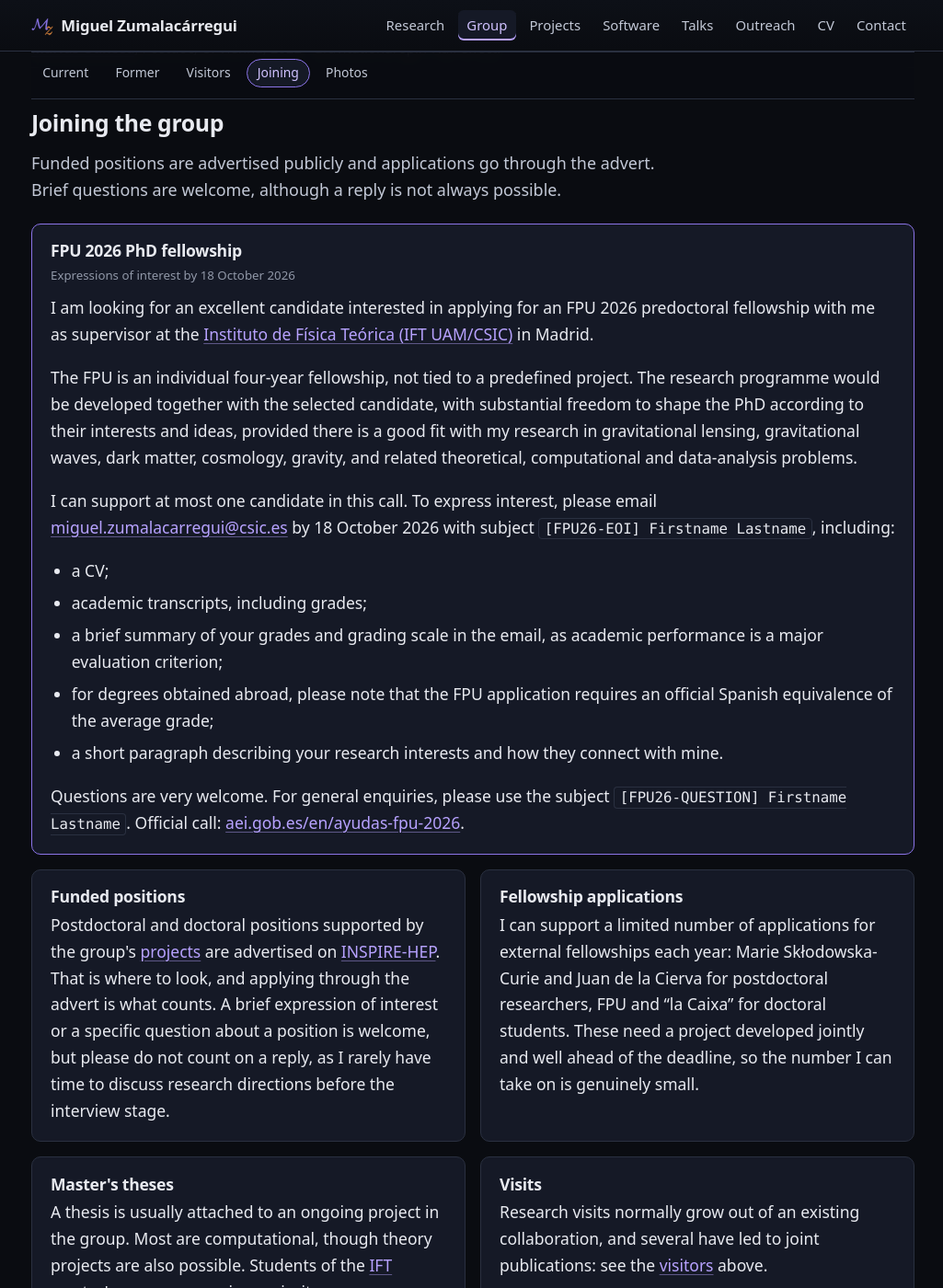
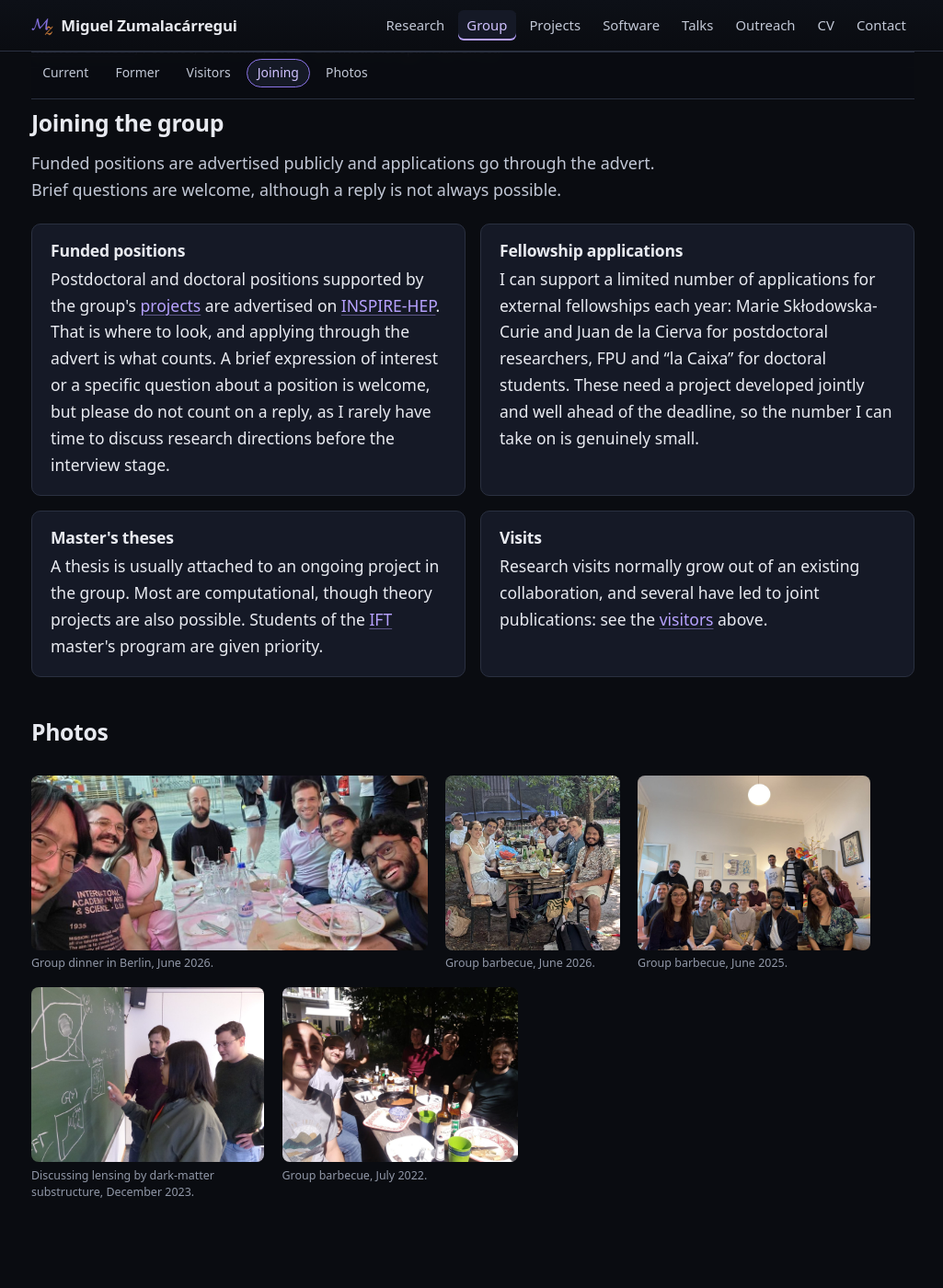
Before and after one commit to miguelzuma/miguelzuma.github.io, a Jekyll site: the page built from group.html, in a window 1280 px wide and 1400 px high, scrolled down 4593 px. Shown: the whole window at 92% size, without its empty margins (126-1151 px from the left). Built offline with Jekyll 4.4.1, drawn with Linux system fonts in a browser that asks for light colours.

Commit message:
Group: the FPU 2026 card follows its deadline, and so leaves after 18 October
The card is gated on its entry in _data/positions.yml, the same rule as the
home page's "Open call" line, so both disappear once the call closes. The text
stays in the source as a template for the next call.

Co-Authored-By: Claude Opus 5.5 <noreply@anthropic.com>
Claude-Session: https://claude.ai/code/session_01GvkPN7ujtoomi3ef42zNPb

```diff
--- a/group.html
+++ b/group.html
@@ -152,6 +152,15 @@ sections:
 
   <div class="grid grid-2">
 
+    {%- comment -%}
+      Shown only while its entry in _data/positions.yml is open, the same rule
+      as the home page's "Open call" line, so the two come and go together.
+      Kept in the source as a template for the next call.
+    {%- endcomment -%}
+    {%- assign today = site.time | date: '%Y%m%d' | plus: 0 -%}
+    {%- assign call = site.data.positions | where: 'id', 'fpu-2026' | first -%}
+    {%- assign until = call.deadline | date: '%Y%m%d' | plus: 0 -%}
+    {%- if call and until >= today %}
     <article class="card card-wide card-open" id="fpu-2026">
       <h3 class="card-title">FPU 2026 PhD fellowship</h3>
       <p class="card-meta">Expressions of interest by 18 October 2026</p>
@@ -194,6 +203,7 @@ sections:
         <a href="https://www.aei.gob.es/en/ayudas-fpu-2026" rel="noopener">aei.gob.es/en/ayudas-fpu-2026</a>.
       </p>
     </article>
+    {%- endif %}
 
     <article class="card">
       <h3 class="card-title">Funded positions</h3>
```
